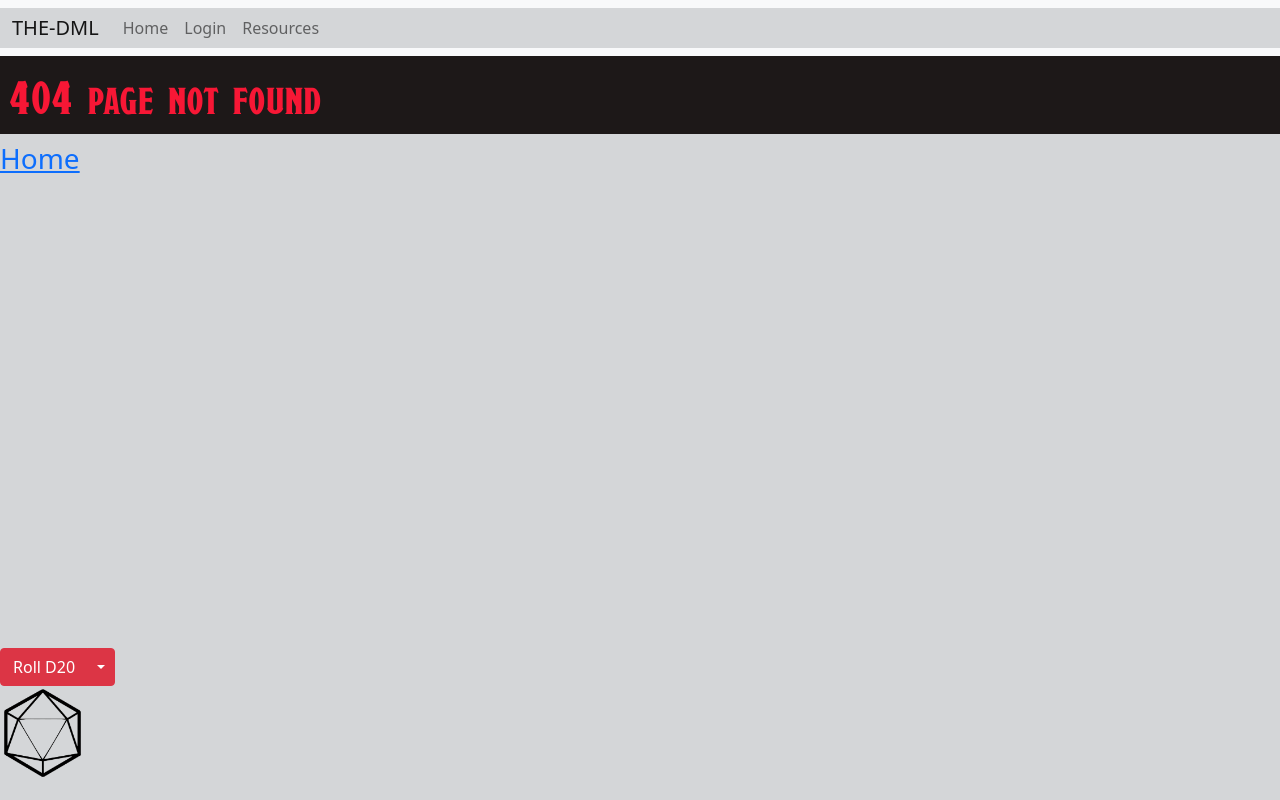
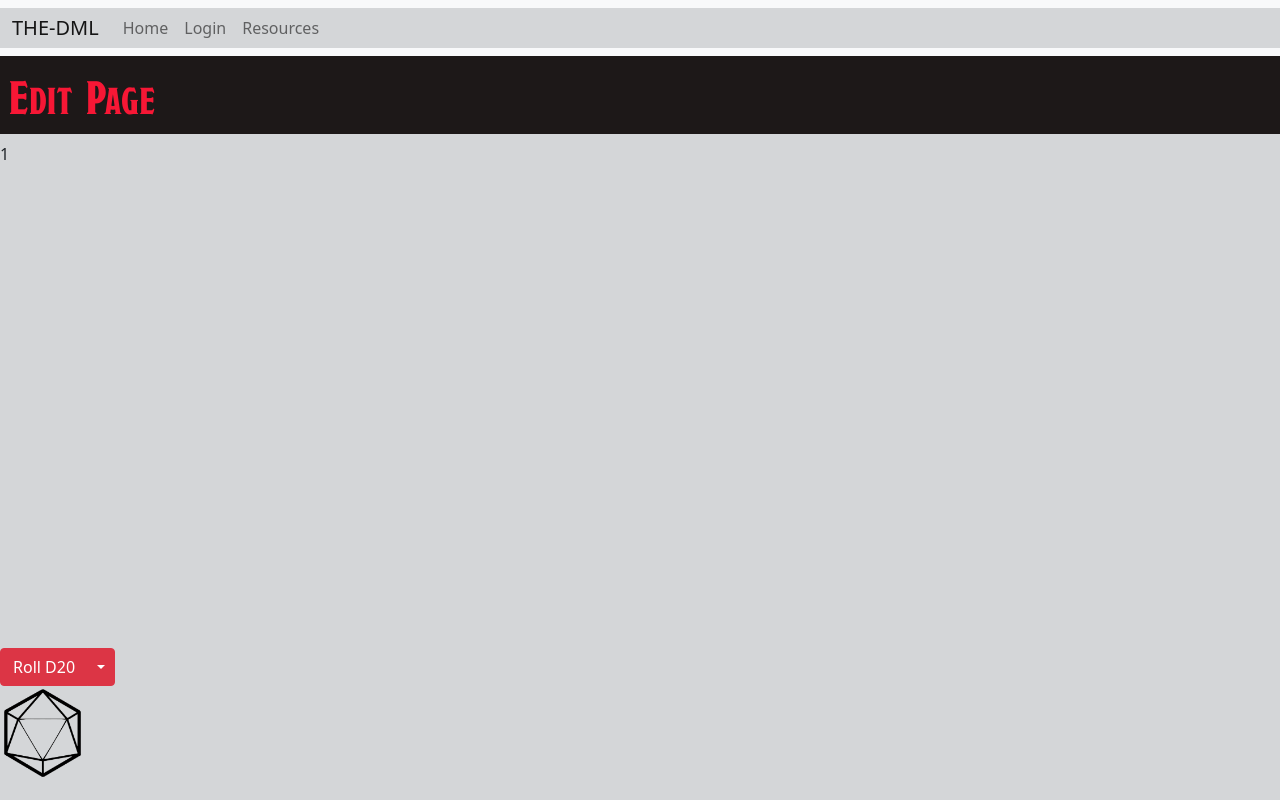
Before and after one commit to JacobBMitchell/the-dml, a React (Create React App) app in the folder client/: page /characters/edit/1 in a window 1280 px wide. Before the commit this address had no page. Built offline with nearby package versions, Linux system fonts and the light colour scheme.

Commit message:
Started edit page

```diff
--- a/client/package.json
+++ b/client/package.json
@@ -6,6 +6,7 @@
     "@testing-library/jest-dom": "^5.16.4",
     "@testing-library/react": "^13.1.1",
     "@testing-library/user-event": "^13.5.0",
+    "bcryptjs": "^2.4.3",
     "jwt-decode": "^3.1.2",
     "react": "^18.1.0",
     "react-dom": "^18.1.0",
--- a/client/src/App.js
+++ b/client/src/App.js
@@ -11,6 +11,7 @@
 import NotFound from "./NotFound";
 import Dice from "./Dice";
 import Registration from "./Registration";
+import EditPage from "./EditPage";
 
 function App() {
   const [user, setUser] = useState(null);
@@ -28,6 +29,7 @@
             <Route path="/create" element={<AddCharacter/>}/>
             <Route path="/resources" element={<UsefulLinks/>}/>
             <Route path="/register" element={<Registration/>}/>
+            <Route path="/characters/edit/:characterId" element={<EditPage/>}/>
             <Route path="*" element={<NotFound/>}/>
           </Routes>
           <Dice/>
--- a/client/src/Character.js
+++ b/client/src/Character.js
@@ -1,4 +1,8 @@
+import { useNavigate } from 'react-router-dom';
+
 function Character(props) {
+
+    const navigate = useNavigate();
     const { character } = props;
 
     return (<div class="character">
@@ -17,6 +21,9 @@
             <p>WIS: {character.wis}</p>
             <p>CHA: {character.cha}</p>
         </div>
+        <div>
+            <button onClick={() => navigate("/characters/edit/" + character.id)}>📝</button>
+        </div>
 
     </div>)
 }
--- /dev/null
+++ b/client/src/EditPage.js
@@ -0,0 +1,20 @@
+import { useEffect, useState } from "react";
+import { useNavigate, useParams } from "react-router-dom";
+import Character from "./Character";
+
+function EditPage() {
+
+    const [toEdit, setToEdit] = useState(null);
+    const [backup, setBackup] = useState(null);
+    const {characterId} = useParams();
+    const navigate = useNavigate();
+
+    return (
+        <>
+            <h1>Edit Page</h1>
+            <p>{characterId}</p>
+        </>
+    )
+}
+
+export default EditPage;
```
Also changed, not shown: 2 other files (tests, documents, lock files or other folders).
